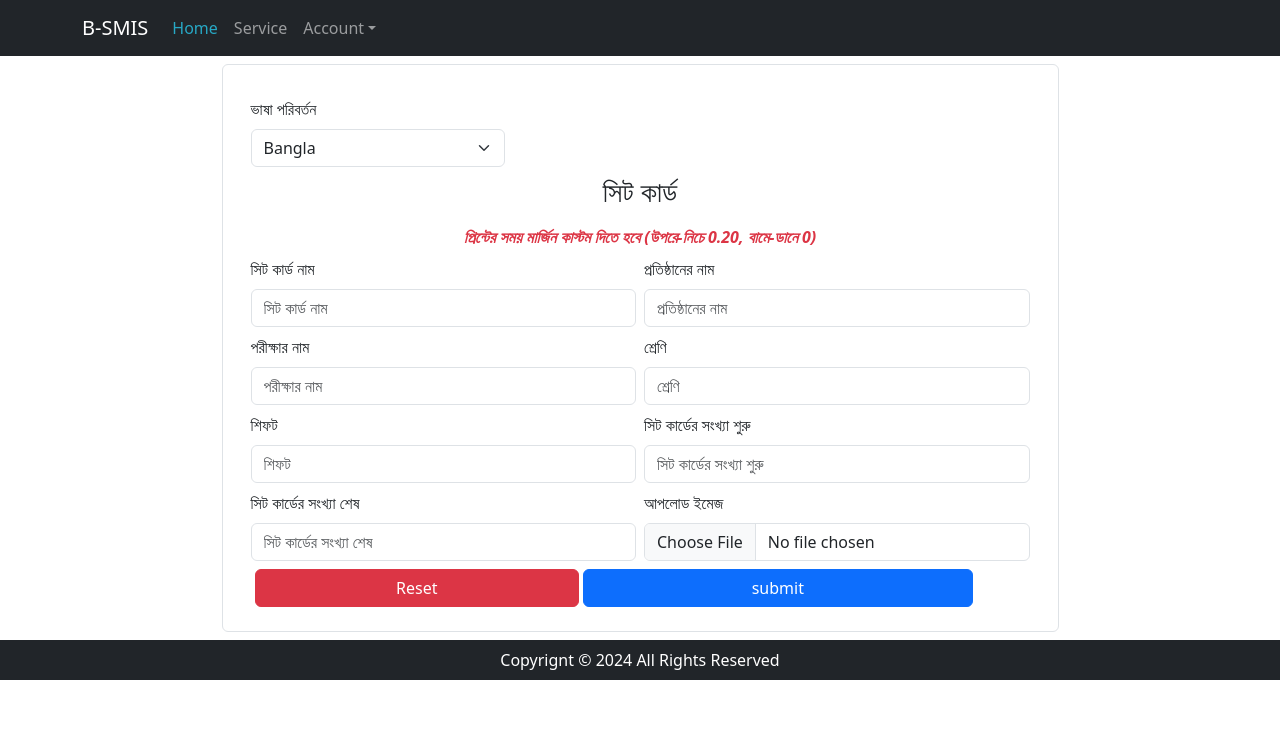
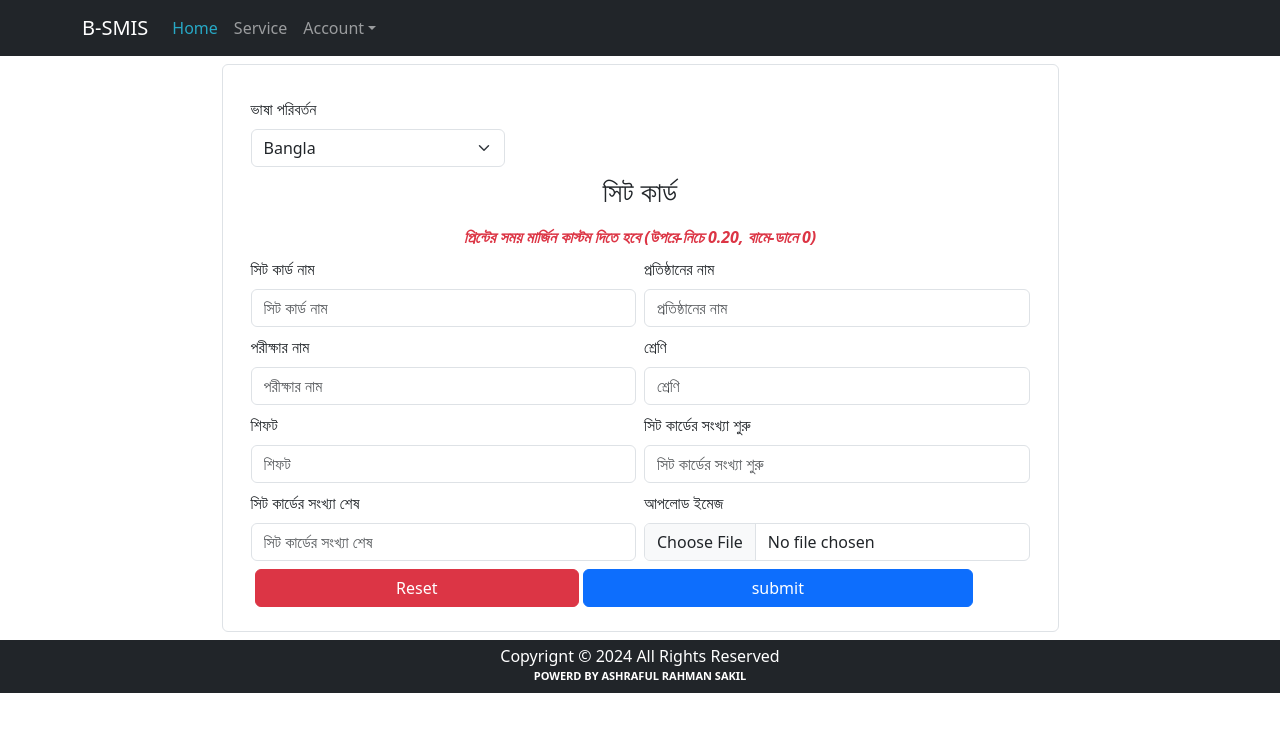
Before and after one commit to ashrafulrahmansakil/school_mangement, a React (Vite) app: page / in a window 1280 px wide. Shown: the top 732 px of the page. Built offline with nearby package versions, Linux system fonts and the light colour scheme.

Commit message:
school-management

```diff
--- a/src/layout/Footer.jsx
+++ b/src/layout/Footer.jsx
@@ -1,12 +1,13 @@
-
-
 const Footer = () => {
   let year = new Date();
 
   return (
-    <div className="bg-dark text-white p-2">
+    <div className="bg-dark text-white p-1">
       <div className="container text-center">
-        <span className="text-capitalize">Copyrignt &copy; {year.getFullYear()} All rights reserved </span>
+        <span className="text-capitalize">
+          Copyrignt &copy; {year.getFullYear()} All rights reserved
+        </span>
+        <p>Powerd by ashraful rahman sakil</p>
       </div>
     </div>
   );
```
